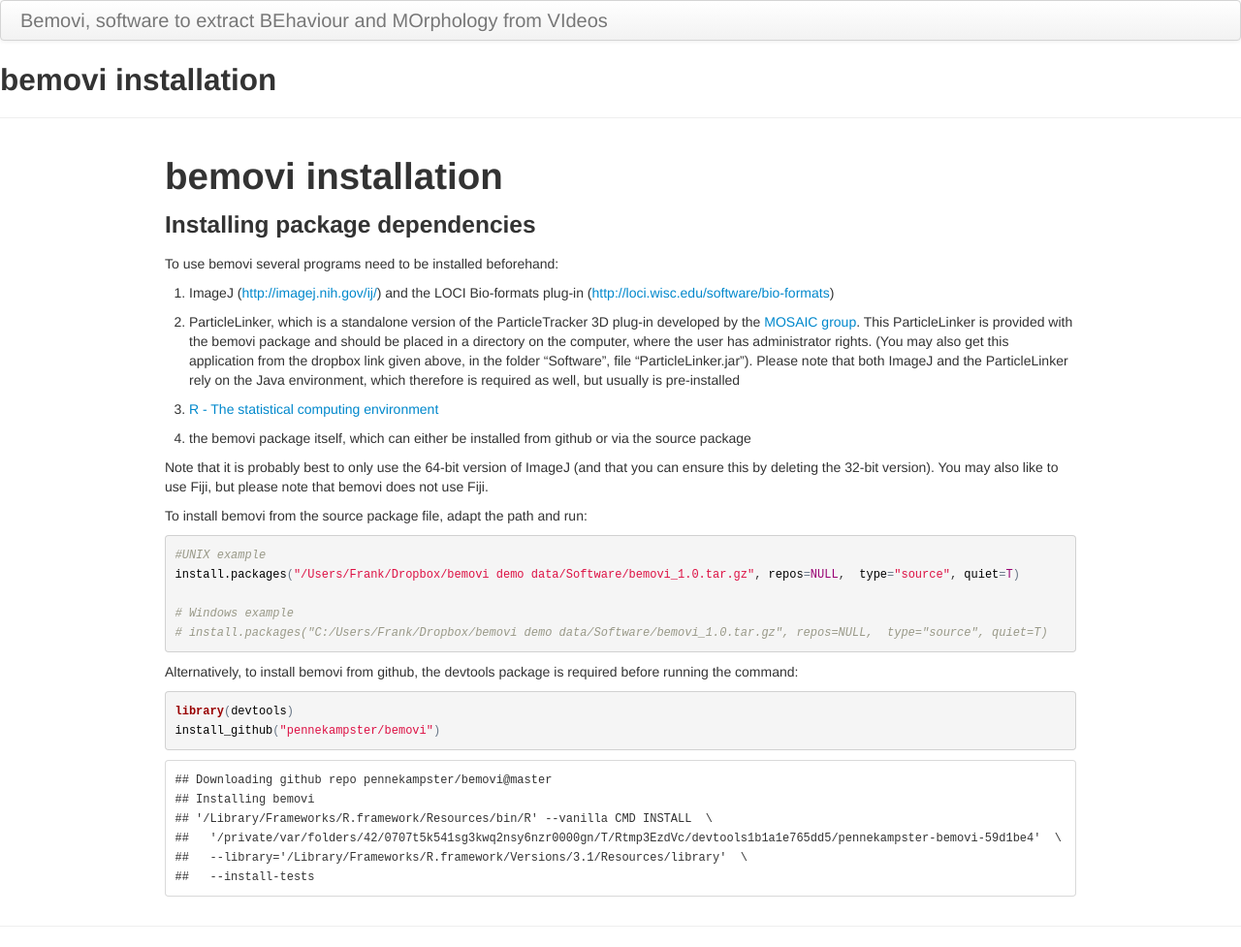
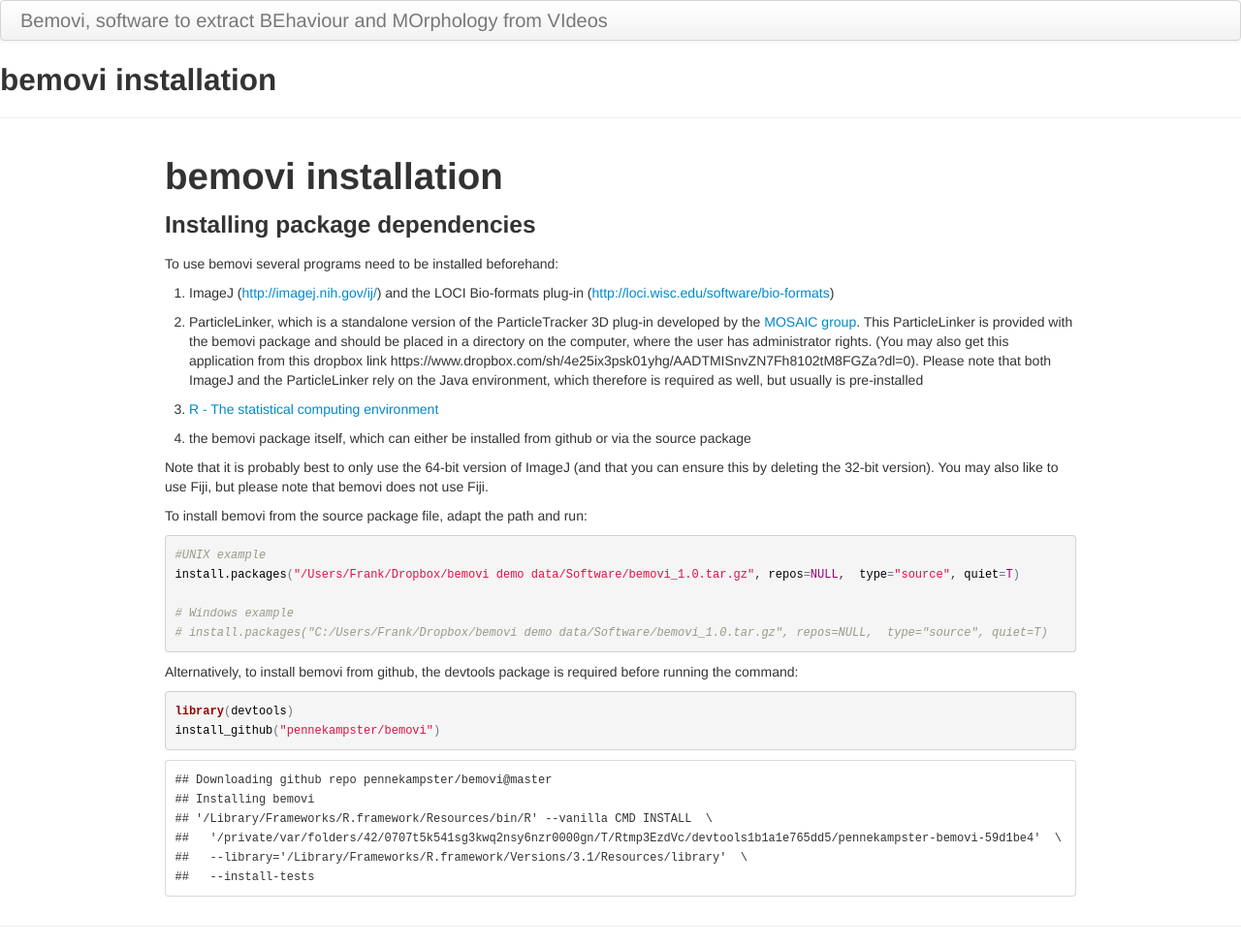
Before and after one commit to pennekampster/bemovi, a Jekyll site: the page built from pages/installation.md, in a window 1280 px wide. Shown: the whole page at 97% size. Built offline with Jekyll 4.4.1, drawn with Linux system fonts in a browser that asks for light colours.

Commit message:
Changes to bemovi.info page regarding the removal of demo videos from dropbox (for size reasons). Changed the pointer to the particle linker.jar file and added a sentence to contact me via email to get demo videos.

```diff
--- a/pages/installation.md
+++ b/pages/installation.md
@@ -64,7 +64,7 @@ if (window.hljs && document.readyState && document.readyState === "complete") {
 <p>To use bemovi several programs need to be installed beforehand:</p>
 <ol style="list-style-type: decimal">
 <li><p>ImageJ (<a href="http://imagej.nih.gov/ij/" class="uri">http://imagej.nih.gov/ij/</a>) and the LOCI Bio-formats plug-in (<a href="http://loci.wisc.edu/software/bio-formats" class="uri">http://loci.wisc.edu/software/bio-formats</a>)</p></li>
-<li><p>ParticleLinker, which is a standalone version of the ParticleTracker 3D plug-in developed by the <a href="http://mosaic.mpi-cbg.de/">MOSAIC group</a>. This ParticleLinker is provided with the bemovi package and should be placed in a directory on the computer, where the user has administrator rights. (You may also get this application from the dropbox link given above, in the folder “Software”, file “ParticleLinker.jar”). Please note that both ImageJ and the ParticleLinker rely on the Java environment, which therefore is required as well, but usually is pre-installed</p></li>
+<li><p>ParticleLinker, which is a standalone version of the ParticleTracker 3D plug-in developed by the <a href="http://mosaic.mpi-cbg.de/">MOSAIC group</a>. This ParticleLinker is provided with the bemovi package and should be placed in a directory on the computer, where the user has administrator rights. (You may also get this application from this dropbox link https://www.dropbox.com/sh/4e25ix3psk01yhg/AADTMISnvZN7Fh8102tM8FGZa?dl=0). Please note that both ImageJ and the ParticleLinker rely on the Java environment, which therefore is required as well, but usually is pre-installed</p></li>
 <li><p><a href="http://www.r-project.org/">R - The statistical computing environment</a></p></li>
 <li><p>the bemovi package itself, which can either be installed from github or via the source package</p></li>
 </ol>
```
Also changed, not shown: pages/example.md (+2 -7 lines).
